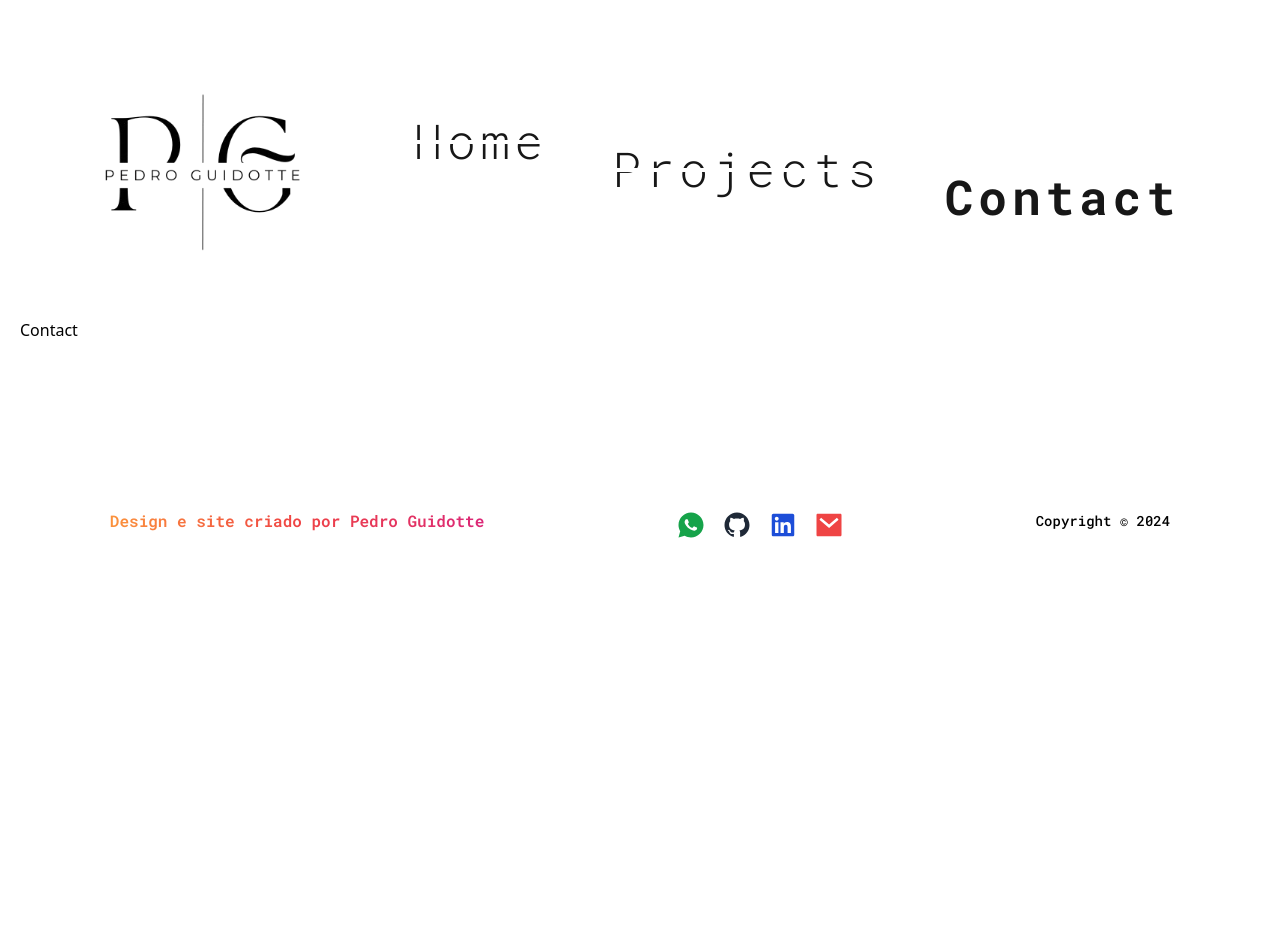
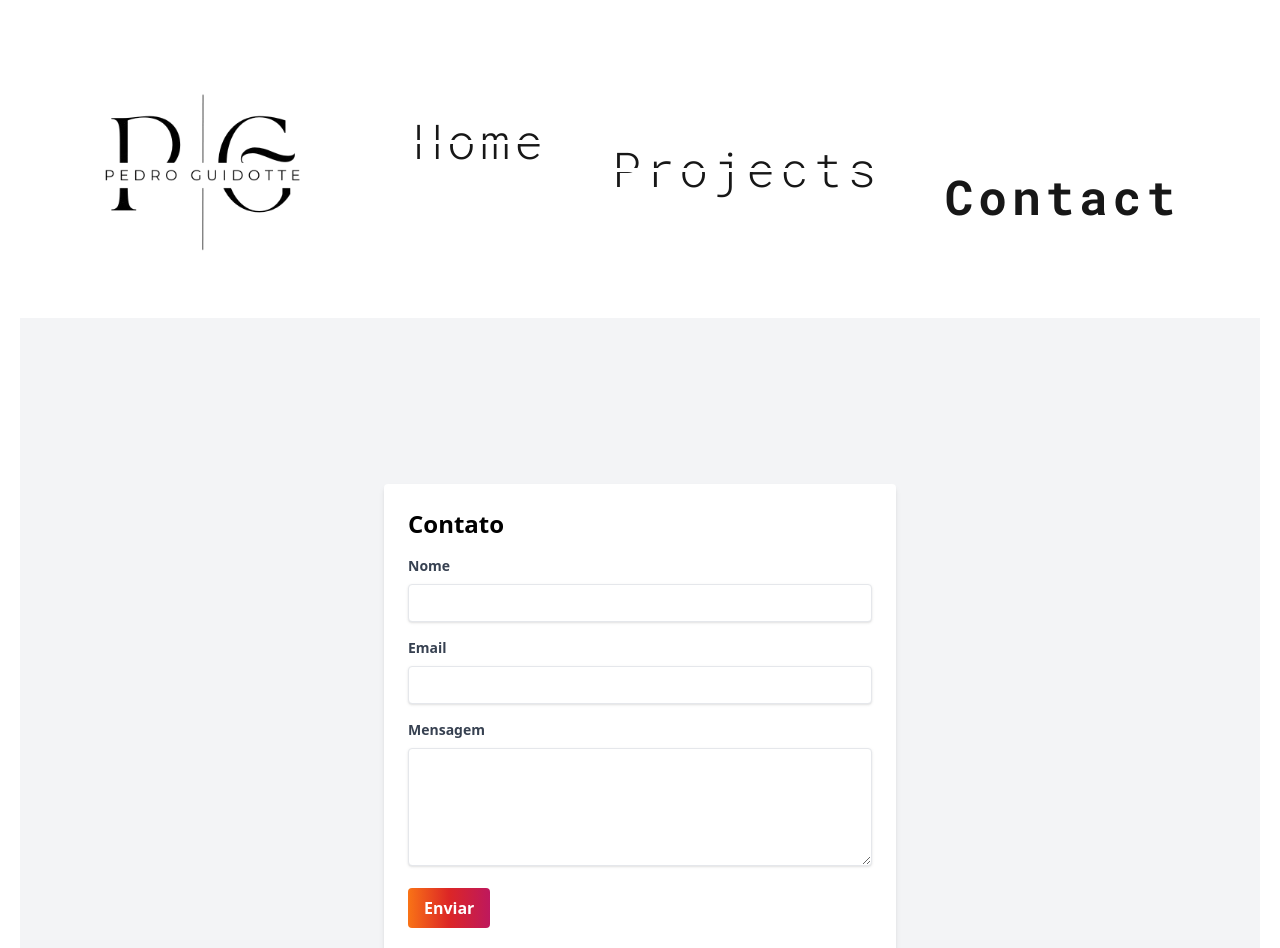
Before and after one commit to peguidotte/portfolio_pedro, a React (Vite) app: page /contact in a window 1280 px wide. Shown: the top 948 px of the page. Before the commit the page ends 800 px from the top, so only its background shows below. Built offline with nearby package versions, Linux system fonts and the light colour scheme.

Commit message:
projectDetail finalizado, contact finalizado

```diff
--- a/src/pages/Contact.jsx
+++ b/src/pages/Contact.jsx
@@ -1,7 +1,90 @@
+import React, { useState } from 'react';
+
 function Contact() {
-    return (
-        <h1>Contact</h1>
-    )
+  const [name, setName] = useState('');
+  const [email, setEmail] = useState('');
+  const [message, setMessage] = useState('');
+  const [successMessage, setSuccessMessage] = useState('');
+
+  const handleSubmit = (e) => {
+    e.preventDefault();
+    console.log('Nome:', name);
+    console.log('Email:', email);
+    console.log('Mensagem:', message);
+
+    // Exibir mensagem de sucesso
+    setSuccessMessage('Enviado com sucesso!');
+
+    // Reiniciar o formulário
+    setName('');
+    setEmail('');
+    setMessage('');
+
+    // Ocultar a mensagem de sucesso após 3 segundos
+    setTimeout(() => {
+      setSuccessMessage('');
+    }, 3000);
+  };
+
+  return (
+    <div className="flex justify-center items-center min-h-screen bg-gray-100">
+      <form onSubmit={handleSubmit} className="bg-white p-6 rounded shadow-md w-full max-w-lg">
+        <h1 className="text-2xl font-bold mb-4">Contato</h1>
+        {successMessage && (
+          <div className="mb-4 text-green-500 font-bold">
+            {successMessage}
+          </div>
+        )}
+        <div className="mb-4">
+          <label className="block text-gray-700 text-sm font-bold mb-2" htmlFor="name">
+            Nome
+          </label>
+          <input
+            type="text"
+            id="name"
+            value={name}
+            onChange={(e) => setName(e.target.value)}
+            className="shadow appearance-none border rounded w-full py-2 px-3 text-gray-700 leading-tight focus:outline-none focus:shadow-outline"
+            required
+          />
+        </div>
+        <div className="mb-4">
+          <label className="block text-gray-700 text-sm font-bold mb-2" htmlFor="email">
+            Email
+          </label>
+          <input
+            type="email"
+            id="email"
+            value={email}
+            onChange={(e) => setEmail(e.target.value)}
+            className="shadow appearance-none border rounded w-full py-2 px-3 text-gray-700 leading-tight focus:outline-none focus:shadow-outline"
+            required
+          />
+        </div>
+        <div className="mb-4">
+          <label className="block text-gray-700 text-sm font-bold mb-2" htmlFor="message">
+            Mensagem
+          </label>
+          <textarea
+            id="message"
+            value={message}
+            onChange={(e) => setMessage(e.target.value)}
+            className="shadow appearance-none border rounded w-full py-2 px-3 text-gray-700 leading-tight focus:outline-none focus:shadow-outline"
+            rows="5"
+            required
+          ></textarea>
+        </div>
+        <div className="flex items-center justify-between">
+          <button
+            type="submit"
+            className="bg-gradient-to-r from-orange-500 via-red-600 to-pink-700 text-white font-bold py-2 px-4 rounded focus:outline-none focus:shadow-outline"
+          >
+            Enviar
+          </button>
+        </div>
+      </form>
+    </div>
+  );
 }
 
 export default Contact;
--- a/src/pages/ProjectsDetail.jsx
+++ b/src/pages/ProjectsDetail.jsx
@@ -1,14 +1,18 @@
-import { useParams } from 'react-router-dom';
+import { NavLink, useParams } from 'react-router-dom';
 import projectsData from '../projectsData.json';
 import {
     RiBootstrapFill,
     RiCss3Fill,
+    RiGithubFill,
     RiHtml5Fill,
     RiJavascriptFill,
+    RiPagesFill,
     RiReactjsFill,
     RiTailwindCssFill,
 } from "react-icons/ri";
 import { FaSass } from "react-icons/fa";
+import { TiArrowBack } from "react-icons/ti";
+import '../components/Card/Cards.css'
 
 const iconMap = {
     RiBootstrapFill,
@@ -20,6 +24,8 @@ const iconMap = {
     FaSass
 };
 
+//"bg-gradient-to-r from-orange-400 via-red-500 to-pink-600 text-white py-2 px-4 rounded-3xl"
+
 function ProjectDetail() {
     const { name } = useParams();
     const project = projectsData.find(p => p.name === name);
@@ -29,15 +35,34 @@ function ProjectDetail() {
     }
 
     return (
-    <div>
-      <h1>Detalhes: {project.name}</h1>
-      <img src={project.image} alt={project.name} />
+        <div className='font-principal mt-4 flex flex-col gap-6 sm:gap-10 sm:p-2 md:p-5 lg:p-10'>
+            <NavLink
+                to="/projects"
+                className="font-semibold flex items-center gap-2 text-xl"
+            >
+                <TiArrowBack /> Voltar
+            </NavLink>
+            <h1 className='bg-gradient-to-r from-orange-400 via-red-500 to-pink-600 bg-clip-text text-transparent text-2xl font-bold sm:text-5xl md:text-center md:self-center'>
+                {project.name}
+            </h1>
+            <img src={project.image} alt={project.name} className='shadow-box rounded-2xl md:w-5/6 xl:w-4/6 text-center self-center' />
+            <h2 className='bg-gradient-to-r from-orange-400 via-red-500 to-pink-600 bg-clip-text text-transparent text-lg font-medium
+                sm:text-2xl
+                '>
+                Detalhes:
+            </h2>
+            <div className='flex flex-col text-sm gap-6 text-pretty text-justify p-1 sm:text-lg'>
                 <p>{project.details}</p>
                 <p>{project.target}</p>
                 <p>{project.style}</p>
-      <div>
-        <h2>Ferramentas Utilizadas:</h2>
-        <ul>
+            </div>
+            <div className='flex items-center justify-between sm:justify-start sm:gap-10'>
+                <h2 className='bg-gradient-to-r from-orange-400 via-red-500 to-pink-600 bg-clip-text text-transparent text-lg font-medium
+                    sm:text-2xl
+                    '>
+                    Tecnologias:
+                </h2>
+                <ul className='flex gap-6 text-5xl '>
                     {project.tools.map((tool, index) => {
                         const IconComponent = iconMap[tool.icon];
                         return (
@@ -48,6 +73,17 @@ function ProjectDetail() {
                     })}
                 </ul>
             </div>
+            <div className='flex justify-around items-center'>
+                <a href={project.repo} target='_blank' className='flex items-center gap-2 text-xl'><RiGithubFill /> Repositório</a>
+                <a href={project.deploy} target='_blank' className='flex items-center gap-2 text-xl'><RiPagesFill />Deploy</a>
+            </div>
+            <h4 className='text-gray-700'>Conclusão: {project.date}</h4>
+            <NavLink
+                to="/projects"
+                className="font-semibold flex items-center gap-2 text-xl"
+            >
+                <TiArrowBack /> Voltar
+            </NavLink>
         </div>
     );
 }
--- a/src/projectsData.json
+++ b/src/projectsData.json
@@ -5,7 +5,7 @@
         "image": "/public/assets/EpitStop.png",
         "repo": "https://github.com/peguidotte/E-PitStop__React",
         "deploy": "https://e-pit-stop.vercel.app/",
-        "date": "present",
+        "date": "em andamento",
         "tools": [
             {
                 "icon": "RiReactjsFill",
```
Lines whose indentation alone changed are shown as unchanged.
